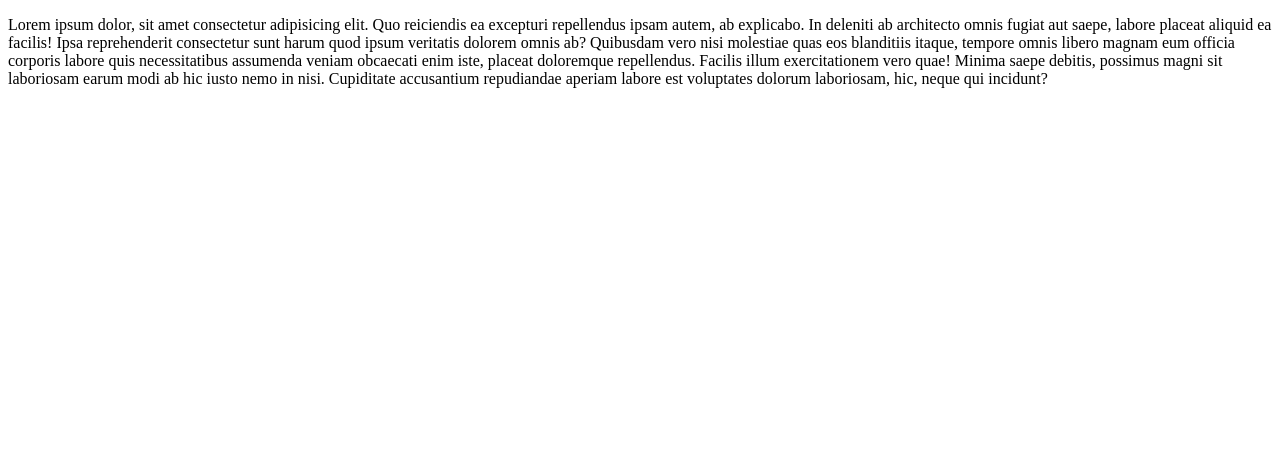
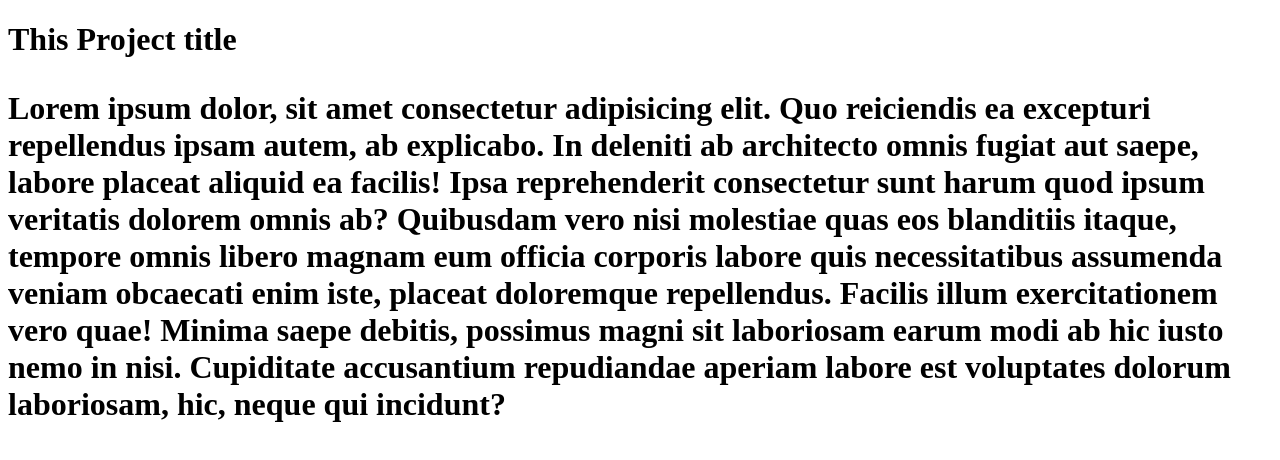
Before and after one commit to thesandeepsaini/DemoProduct, a plain HTML site: page contact.html in a window 1280 px wide. Drawn offline with Linux system fonts and the light colour scheme.

Commit message:
Added title to contact file

```diff
--- a/contact.html
+++ b/contact.html
@@ -7,6 +7,7 @@
     <title>Document</title>
 </head>
 <body>
+    <h1>This Project title<h1>
     <p>Lorem ipsum dolor, sit amet consectetur adipisicing elit. Quo reiciendis ea excepturi repellendus ipsam autem, ab explicabo. In deleniti ab architecto omnis fugiat aut saepe, labore placeat aliquid ea facilis! Ipsa reprehenderit consectetur sunt harum quod ipsum veritatis dolorem omnis ab? Quibusdam vero nisi molestiae quas eos blanditiis itaque, tempore omnis libero magnam eum officia corporis labore quis necessitatibus assumenda veniam obcaecati enim iste, placeat doloremque repellendus. Facilis illum exercitationem vero quae! Minima saepe debitis, possimus magni sit laboriosam earum modi ab hic iusto nemo in nisi. Cupiditate accusantium repudiandae aperiam labore est voluptates dolorum laboriosam, hic, neque qui incidunt?</p>
 </body>
 </html>
```
